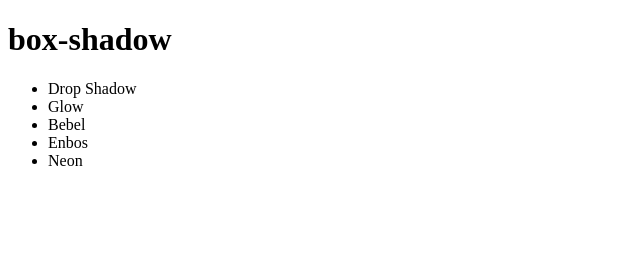
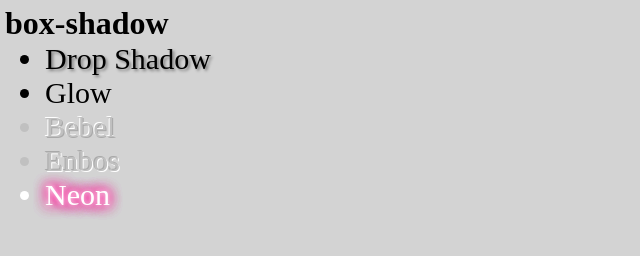
Before and after one commit to yuno0823/web1-9, a plain HTML site: page index.html in a window 1280 px wide. Shown: the whole page, without its empty margins (0-640 px from the left). Drawn offline with Linux system fonts and the light colour scheme.

Commit message:
Update default.css

```diff
--- a/css/default.css
+++ b/css/default.css
@@ -1,2 +1,35 @@
-.border-radius-one{
-border-radius
+@charset "UTF-8";
+*{
+  margin: 0;
+  padding: 0;
+}
+
+body{
+   background-color: lightgray;
+  margin: 5px;
+}
+
+#text-shadow{
+  padding: 0 40px;
+  font-size: 30px;
+}
+.drop_shadow{text-shadow: 2px 2px 3px grey;}
+.grow       {color: white;
+             text-shadow: 0px 0px 5px grey;}
+.bebel      {color: silver;
+             text-shadow: -1px -1px  0px white,
+                           1px  1px  0px darkgray;}
+.embos      {color: silver;
+             text-shadow: -1px -1px  0px darkgray,
+                           1px  1px   0px white;}
+.stroke     {color: white;
+             text-shadow:  1px  1px  0px gray,
+                          -1px  1px  0px gray,
+                           1px -1px  0px gray,
+                          -1px -1px  0px gray;}
+.neon       {color: white;
+             text-shadow:  0px  0px  5px white,
+                           0px  0px 13px deeppink,
+                           0px  0px 13px deeppink,
+                           0px  0px 13px deeppink,
+                           0px  0px 13px deeppink;}
```
